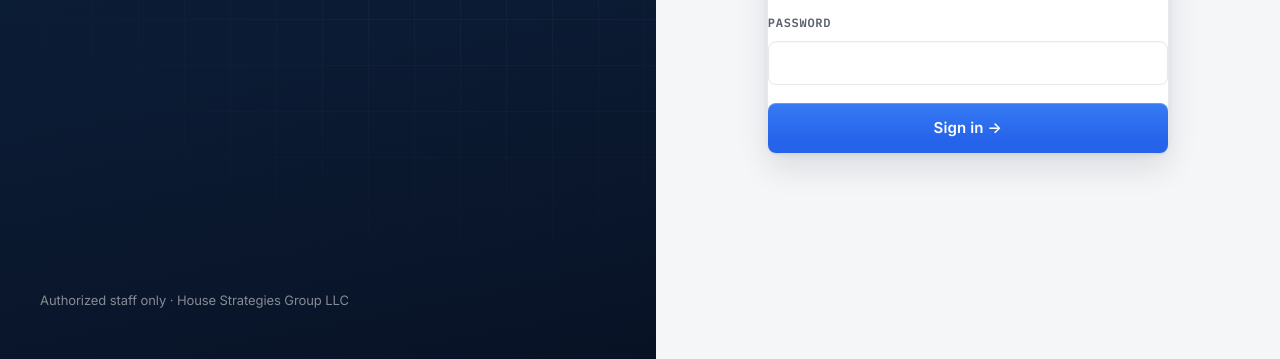
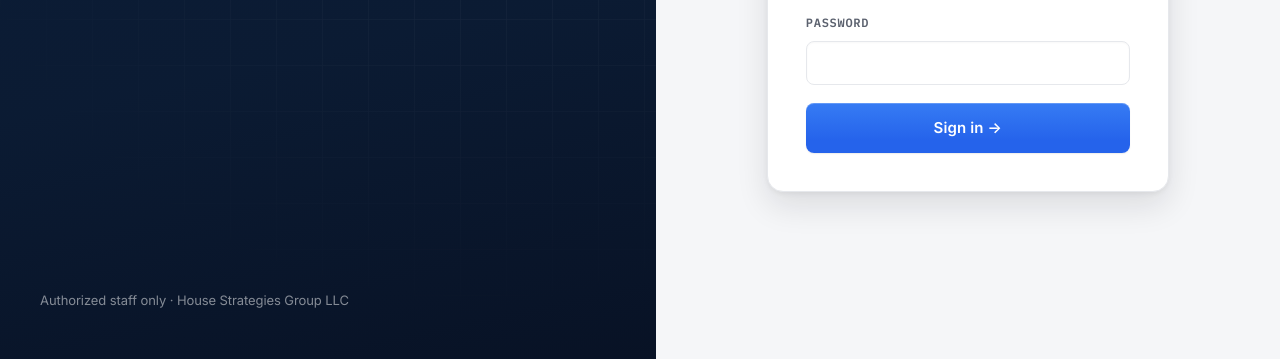
Before and after one commit to jhouse84/hud-oas-platform, a plain HTML site: page admin/login.html in a window 1280 px wide. Shown: the part 441-800 px from the top of the page. Drawn offline with Linux system fonts and the light colour scheme.

Commit message:
Login: add internal padding to the auth card
When the Precision layer turned .auth-card into a bordered card it had no inner
padding, so the email/password inputs jammed against the card edges. Added
clamp(26-38px) padding (and a small max-width bump) for breathing room.

Co-Authored-By: Claude Fable 5 <noreply@anthropic.com>

```diff
--- a/shared/design-system.css
+++ b/shared/design-system.css
@@ -2964,7 +2964,7 @@ h1,h2,h3,h4 { letter-spacing: -0.02em; font-weight: 600; }
 .auth-brand__eyebrow { font-family: var(--font-mono); letter-spacing: 0.16em; text-transform: uppercase; color: rgba(255,255,255,0.55); font-size: 11px; }
 .auth-brand__title { font-family: var(--font-heading); font-weight: 600; letter-spacing: -0.02em; color: #fff; }
 .auth-brand__tagline, .auth-brand__foot { color: rgba(255,255,255,0.7); }
-.auth-card { background: var(--color-surface); border: 1px solid var(--color-border); border-radius: var(--radius-xl); box-shadow: var(--shadow-lg); }
+.auth-card { background: var(--color-surface); border: 1px solid var(--color-border); border-radius: var(--radius-xl); box-shadow: var(--shadow-lg); padding: clamp(26px, 4vw, 38px); max-width: 440px; }
 .auth-card__title { font-family: var(--font-heading); font-weight: 600; letter-spacing: -0.02em; }
 
 /* ---- Misc surfaces ---- */
```
